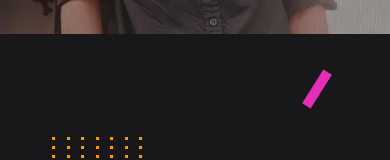
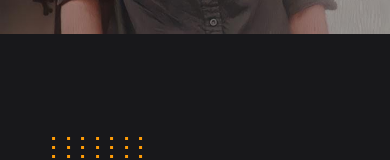
Before and after one commit to SelvaJames18/selva-portfolio, a React (Vite) app: page / in a window 390 px wide. Shown: the part 606-766 px from the top of the page. Built offline with nearby package versions, Linux system fonts and the light colour scheme.

Commit message:
cv changes

```diff
--- a/src/pages/Home.css
+++ b/src/pages/Home.css
@@ -121,8 +121,7 @@
   }
 
   .effect-7{
-    top: 80%;
-    left: 80%;
+    display: none;
   }
 
 }
--- a/src/pages/Home.jsx
+++ b/src/pages/Home.jsx
@@ -7,18 +7,6 @@ import { Link } from "react-router-dom";
 import resume from "../assets/SELVA JAMES.pdf";
 
 export const Home = () => {
-  const [loading, setLoading] = useState(true); // State to manage loading
-
-  useEffect(() => {
-    // Simulate a loading time with a timeout
-    const timer = setTimeout(() => {
-      setLoading(false); // After 2 seconds, loading is set to false
-    }, 2000);
-
-    // Cleanup the timer
-    return () => clearTimeout(timer);
-  }, []);
-
   return (
     <motion.div
       id="home-page"
```
Also changed, not shown: 1 other file (tests, documents, lock files or other folders).
